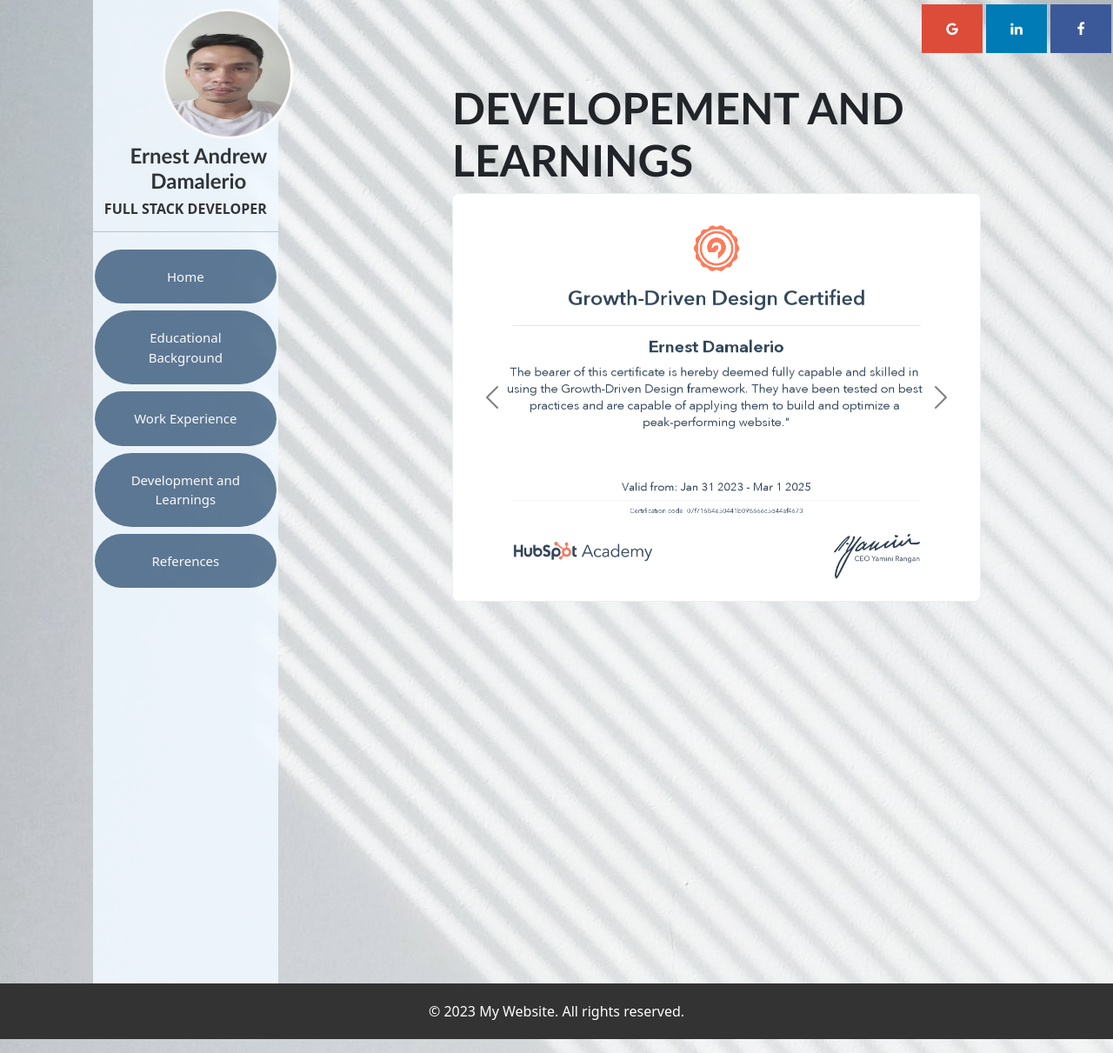
After one commit to nomnom0418/WD66P_Group_9_Activities, a PHP site: page /develop.html in a window 1280 px wide. The commit adds this page. Shown: the whole page at 87% size. Run offline with PHP 8.4, Linux system fonts and the light colour scheme.

Commit message:
Activity 4 Ernest Damalerio

```diff
--- a/Damalerio_Ernest_Andrew/Activity4/css/style.css
+++ b/Damalerio_Ernest_Andrew/Activity4/css/style.css
@@ -4,13 +4,14 @@
     grid-template-rows: repeat(12, 1fr);
     grid-column-gap: 0px;
     grid-row-gap: 0px;
+
 }
 
 .div1 {
     grid-area: 1 / 2 / 4 / 4;
 
     background-color: #F0F8FF;
-
+	opacity:.9;
     display: block;
     justify-content: center;
     align-items: center;
@@ -39,6 +40,10 @@
     text-align: center;
 
 }
+.title{
+	text-align: center;
+	font-weight: bold;
+}
 
 .img1:hover {
     border-width: 10px;
@@ -46,43 +51,118 @@
 }
 
 .div2 {
-    grid-area: 4 / 2 / 13 / 4;
+    grid-area: 4/ 2 / 13 / 4;
     background-color: #F0F8FF;
+	opacity:.9;
 
 }
+
+
+.div3 { grid-area: 2 / 4 / 12 / 13;
+		margin-left: 200px;
+
+
+}
+.div3 h2{
+	font-family: Calibri;
+	font-weight: bold;
+
+	font-size: 50px;
+
+
+}
+.div3 p{
+	font-size: 20px;
+	 font-weight: 400;
+	 margin-right: 40px
+
+
+}
+.div3 li{
+	font-size: 20px;
+	font-weight: 400;
+}
+div .liv{
+	font-size: 25px;
+	font-weight: 100;
+}
+.car{
+	width: 80%;
 
 
 }
 
 
+ .div6 p{
+      background-color: #333;
+      color: #fff;
+      padding: 20px;
+      text-align: center;
+	  bottom: 10px;
 
-.div3 {
-    grid-area: 1 / 1 / 13 / 13;
-}
+ }
+body {
+		background-image: url('background.jpg');
 
-.nav{
-	text-align: center;
-}
-
-body {
-  background-image: url('background.jpg');
 }
 .button {
   background-color: #516f8d;
   border: none;
   color: white;
-  padding: 15px 32px;
+  padding: 20px 32px;
   text-align: center;
   text-decoration: none;
   display: inline-block;
-  font-size: 16px;
+  font-size: 15px;
   margin: 4px 2px;
   cursor: pointer;
-  border-radius: 50px;
+  border-radius: 70px;
+
+
 }
 
 .button:hover {
     border-width: 10px;
 	border: 3px solid #9fb8d2;
+	 opacity: .8;
+
 
 }
+
+.div4 { grid-area: 1 / 1 / 13 / 2; }
+.div5 { grid-area: 1 / 4 / 2 / 13;
+
+
+}
+.fa-facebook {
+  background: #3B5998;
+  color: white;
+}
+.fa:hover {
+    opacity: 0.7;
+}
+.fa {
+  padding: 20px;
+
+  font-size: 30px;
+  width: 70px;
+  text-align: center;
+  text-decoration: none;
+  margin: 5px 2px;
+  float: right;
+}
+.fa-linkedin {
+  background: #007bb5;
+  color: white;
+}
+
+.fa-google {
+  background: #dd4b39;
+  color: white;
+}
+
+div5 .p{
+	background-color: red;
+
+}
+.div6 { grid-area: 11 / 1 / 13 / 13;}
--- /dev/null
+++ b/Damalerio_Ernest_Andrew/Activity4/develop.html
@@ -0,0 +1,99 @@
+<!DOCTYPE html>
+<html>
+
+<head>
+		<meta charset="utf-8">
+
+		<title>Activity 4 Resume</title>
+		<link href="https://cdn.jsdelivr.net/npm/bootstrap@5.3.0-alpha3/dist/css/bootstrap.min.css" rel="stylesheet" integrity="sha384-KK94CHFLLe+nY2dmCWGMq91rCGa5gtU4mk92HdvYe+M/SXH301p5ILy+dN9+nJOZ" crossorigin="anonymous">
+		<link type="text/css" rel="stylesheet" href="css/style.css"/>
+		<link rel="stylesheet" href="https://cdnjs.cloudflare.com/ajax/libs/font-awesome/4.7.0/css/font-awesome.min.css">
+	</head>
+
+	<body>
+
+			<div class="parent">
+				<div class="div1">
+					<!-- start  code here -->
+						<img class="img1" src="picture.jpg" alt="this is a logo" height="150" width="150"/>
+
+
+							<h4 class="name">Ernest Andrew Damalerio</h4>
+							<h6 class="title" >FULL STACK DEVELOPER</h6>
+								<hr />
+
+
+				</div>
+
+				<div class="div2">
+					<nav class="nav flex-column">
+						<a class="button nav-link active" aria-current="page" href="index.html">Home</a>
+						<a class="button nav-link" href="background.html">Educational Background</a>
+						<a class="button nav-link" href="work.html">Work Experience</a>
+						<a class="button nav-link" href="develop.html">Development and Learnings</a>
+						<a class="button nav-link" href="references.html">References</a>
+					</nav>
+
+				</div>
+				<div class="div3">
+				<h2> DEVELOPEMENT AND LEARNINGS</h2>
+				<div id="carouselExample" class="car carousel carousel-dark slide">
+					<div class="carousel-inner">
+					<div class="carousel-item active">
+
+						<img src="Growth- Driven Design.png" class="d-block w-100" alt="...">
+					</div>
+					<div class="carousel-item">
+						<img src="Hubspot Inbound certification.png" class="d-block w-100" alt="...">
+					</div>
+					<div class="carousel-item">
+						<img src="HubSpot Reporting Certified.png" class="d-block w-100" alt="...">
+					</div>
+					<div class="carousel-item">
+						<img src="HubSpot Sales Software exam.png" class="d-block w-100" alt="...">
+					</div>
+					<div class="carousel-item">
+						<img src="SEO Certified.png" class="d-block w-100" alt="...">
+					</div>
+					<div class="carousel-item">
+						<img src="Hubspot SEO II.png" class="d-block w-100" alt="...">
+					</div>
+					<div class="carousel-item">
+						<img src="Processes.PNG" class="d-block w-100" alt="...">
+					</div>
+					<div class="carousel-item">
+						<img src="implementation.PNG" class="d-block w-100" alt="...">
+					</div>
+					</div>
+						<button class="carousel-control-prev" type="button" data-bs-target="#carouselExample" data-bs-slide="prev">
+							<span class=" carousel-control-prev-icon" aria-hidden="true"></span>
+							<span class="visually-hidden">Previous</span>
+						</button>
+						<button class="carousel-control-next" type="button" data-bs-target="#carouselExample" data-bs-slide="next">
+							<span class=" carousel-control-next-icon" aria-hidden="true"></span>
+							<span class="visually-hidden">Next</span>
+						</button>
+					</div>
+
+
+				</div>
+
+
+			<div class="div5">
+					<a href="https://www.facebook.com/profile.php?id=100092256582793" class="fa fa-facebook"></a>
+					<a href="https://www.linkedin.com/in/ernest-andrew-damalerio-046348224/" class="fa fa-linkedin"></a>
+					<a href="mailto: ean.damalerio@gmail.com" class="fa fa-google"></a>
+			</div>
+
+
+
+      </div>
+		<div class="div6">
+				<p>&copy; 2023 My Website. All rights reserved. </p>
+   		</div>
+			 </div>
+	</body>
+	<script src="https://cdn.jsdelivr.net/npm/@popperjs/core@2.11.7/dist/umd/popper.min.js" integrity="sha384-zYPOMqeu1DAVkHiLqWBUTcbYfZ8osu1Nd6Z89ify25QV9guujx43ITvfi12/QExE" crossorigin="anonymous"></script>
+	<script src="https://cdn.jsdelivr.net/npm/bootstrap@5.3.0-alpha3/dist/js/bootstrap.min.js" integrity="sha384-Y4oOpwW3duJdCWv5ly8SCFYWqFDsfob/3GkgExXKV4idmbt98QcxXYs9UoXAB7BZ" crossorigin="anonymous"></script>
+
+	</html>
```
Also changed, not shown: Damalerio_Ernest_Andrew/Activity4/background.html (added, +72 -0 lines), Damalerio_Ernest_Andrew/Activity4/index.html (+33 -7 lines), Damalerio_Ernest_Andrew/Activity4/reference2.html (added, +79 -0 lines), Damalerio_Ernest_Andrew/Activity4/references.html (added, +83 -0 lines), Damalerio_Ernest_Andrew/Activity4/work.html (added, +70 -0 lines), Damalerio_Ernest_Andrew/Activity4/Growth- Driven Design.png (added), Damalerio_Ernest_Andrew/Activity4/HubSpot Reporting Certified.png (added), Damalerio_Ernest_Andrew/Activity4/HubSpot Sales Software exam.png (added), Damalerio_Ernest_Andrew/Activity4/Hubspot Inbound certification.png (added), Damalerio_Ernest_Andrew/Activity4/Hubspot SEO II.png (added), Damalerio_Ernest_Andrew/Activity4/Processes.PNG (added), Damalerio_Ernest_Andrew/Activity4/SEO Certified.png (added), Damalerio_Ernest_Andrew/Activity4/css/facebook.svg (added), Damalerio_Ernest_Andrew/Activity4/facebook.svg (added), 1 more files.
